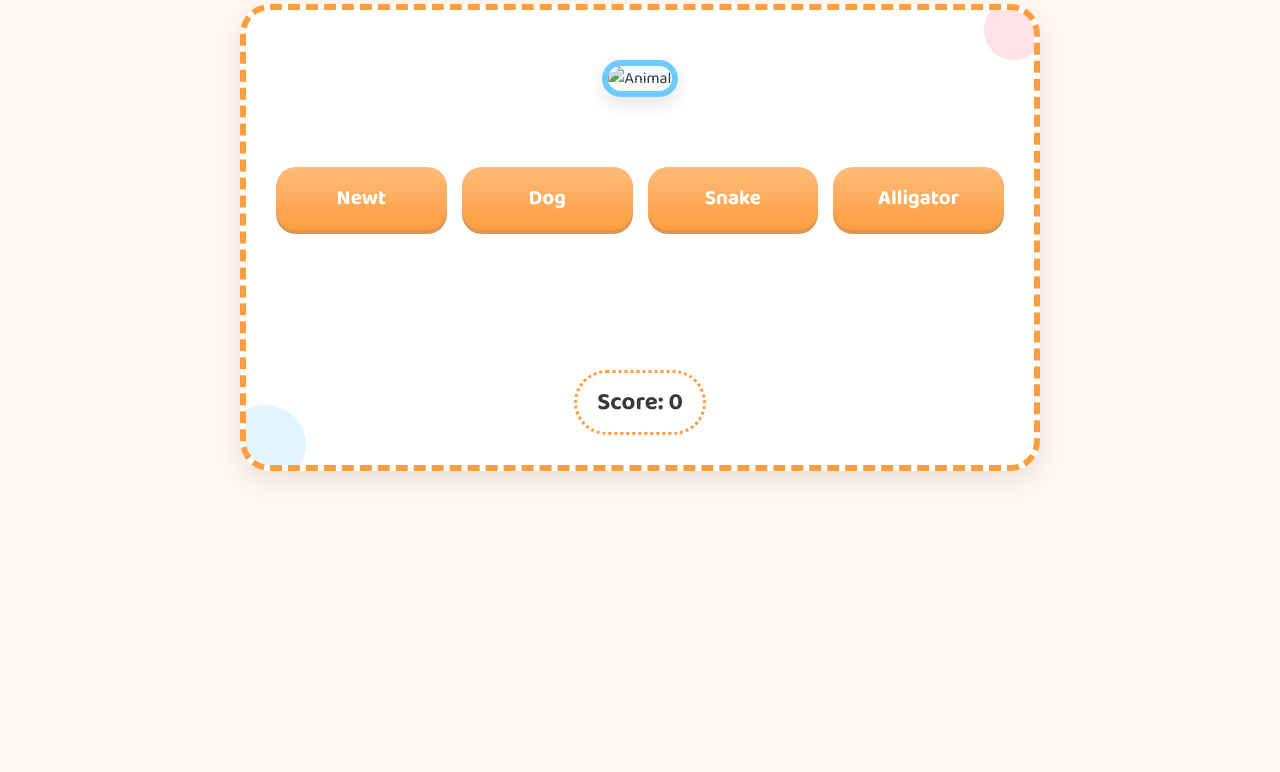
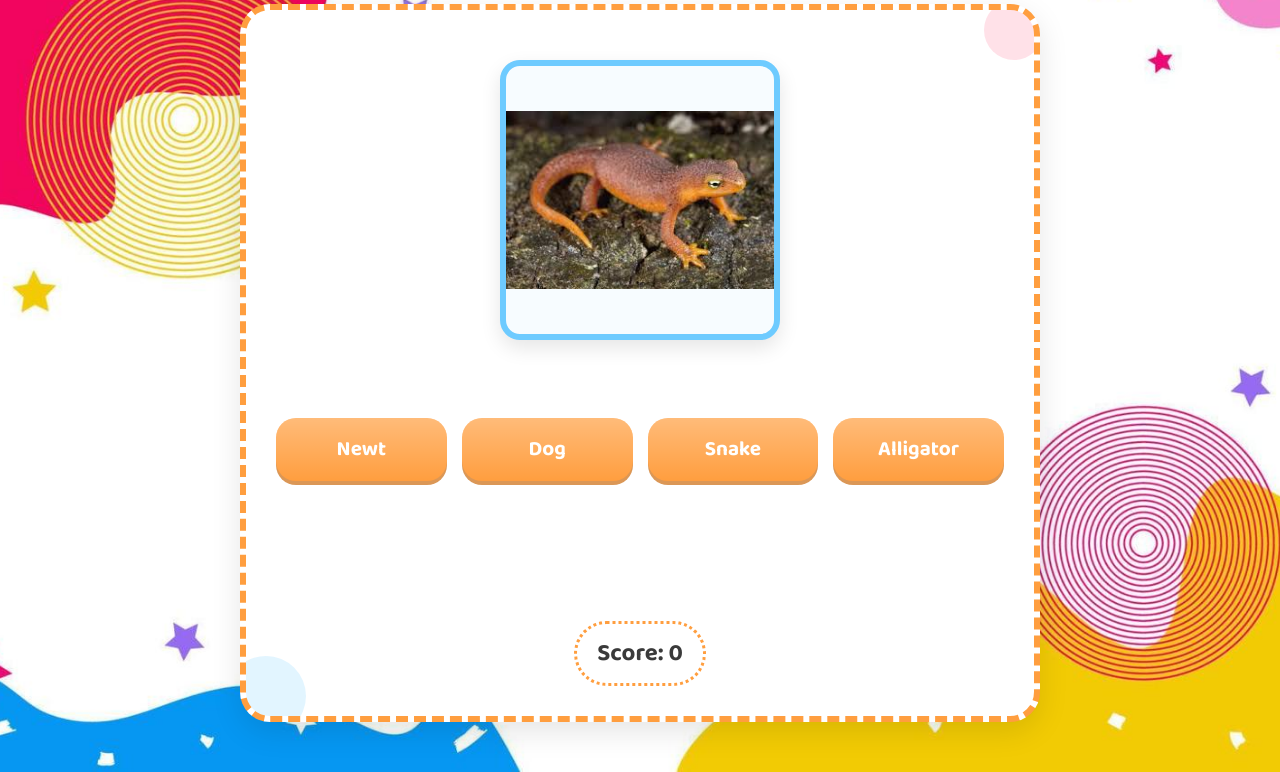
Before and after one commit to GhustavoSantos/EnglishForKids, a plain HTML site: page quiz.html in a window 1280 px wide. Shown: the part 114-886 px from the top of the page. Before the commit the page ends 800 px from the top, so only its background shows below. Drawn offline with Linux system fonts and the light colour scheme.

Commit message:
EnglishForKids
Reajuste nos diretórios.

```diff
--- a/quiz.html
+++ b/quiz.html
@@ -34,7 +34,7 @@
       display: flex;
       flex-direction: column;
       align-items: center;
-            background-image: url(../EnglishLearn/images/objects/quiz.jpg);
+            background-image: url(../EnglishForKids/images/objects/quiz.jpg);
             background-repeat: no-repeat;
             background-size: cover;
             background-position: center;
@@ -322,32 +322,32 @@
 
   <script>
     const animals = [
-      { letter: 'A', name: 'Alligator', image: '../EnglishLearn/images/objects/A.jpg' },
-      { letter: 'B', name: 'Bear', image: '../EnglishLearn/images/objects/B.jpg' },
-      { letter: 'C', name: 'Cat', image: '../EnglishLearn/images/objects/C.jpg' },
-      { letter: 'D', name: 'Dog', image: '../EnglishLearn/images/objects/D.jpg' },
-      { letter: 'E', name: 'Elephant', image: '../EnglishLearn/images/objects/E.jpg' },
-      { letter: 'F', name: 'Fox', image: '../EnglishLearn/images/objects/F.jpg' },
-      { letter: 'G', name: 'Giraffe', image: '../EnglishLearn/images/objects/G.jpg' },
-      { letter: 'H', name: 'Horse', image: '../EnglishLearn/images/objects/H.jpg' },
-      { letter: 'I', name: 'Iguana', image: '../EnglishLearn/images/objects/I.jpg' },
-      { letter: 'J', name: 'Jaguar', image: '../EnglishLearn/images/objects/J.jpg' },
-      { letter: 'K', name: 'Kangaroo', image: '../EnglishLearn/images/objects/K.jpg' },
-      { letter: 'L', name: 'Lion', image: '../EnglishLearn/images/objects/L.jpg' },
-      { letter: 'M', name: 'Monkey', image: '../EnglishLearn/images/objects/M.jpg' },
-      { letter: 'N', name: 'Newt', image: '../EnglishLearn/images/objects/N.jpg' },
-      { letter: 'O', name: 'Owl', image: '../EnglishLearn/images/objects/O.jpg' },
-      { letter: 'P', name: 'Penguin', image: '../EnglishLearn/images/objects/P.jpg' },
-      { letter: 'Q', name: 'Quail', image: '../EnglishLearn/images/objects/Q.jpg' },
-      { letter: 'R', name: 'Rabbit', image: '../EnglishLearn/images/objects/R.jpg' },
-      { letter: 'S', name: 'Snake', image: '../EnglishLearn/images/objects/S.jpg' },
-      { letter: 'T', name: 'Tiger', image: '../EnglishLearn/images/objects/T.jpg' },
-      { letter: 'U', name: 'Urial', image: '../EnglishLearn/images/objects/U.jpg' },
-      { letter: 'V', name: 'Vulture', image: '../EnglishLearn/images/objects/V.jpg' },
-      { letter: 'W', name: 'Wolf', image: '../EnglishLearn/images/objects/W.jpg' },
-      { letter: 'X', name: 'Xerus', image: '../EnglishLearn/images/objects/X.jpg' },
-      { letter: 'Y', name: 'Yak', image: '../EnglishLearn/images/objects/Y.jpg' },
-      { letter: 'Z', name: 'Zebra', image: '../EnglishLearn/images/objects/Z.jpg' }
+      { letter: 'A', name: 'Alligator', image: '../EnglishForKids/images/objects/A.jpg' },
+      { letter: 'B', name: 'Bear', image: '../EnglishForKids/images/objects/B.jpg' },
+      { letter: 'C', name: 'Cat', image: '../EnglishForKids/images/objects/C.jpg' },
+      { letter: 'D', name: 'Dog', image: '../EnglishForKids/images/objects/D.jpg' },
+      { letter: 'E', name: 'Elephant', image: '../EnglishForKids/images/objects/E.jpg' },
+      { letter: 'F', name: 'Fox', image: '../EnglishForKids/images/objects/F.jpg' },
+      { letter: 'G', name: 'Giraffe', image: '../EnglishForKids/images/objects/G.jpg' },
+      { letter: 'H', name: 'Horse', image: '../EnglishForKids/images/objects/H.jpg' },
+      { letter: 'I', name: 'Iguana', image: '../EnglishForKids/images/objects/I.jpg' },
+      { letter: 'J', name: 'Jaguar', image: '../EnglishForKids/images/objects/J.jpg' },
+      { letter: 'K', name: 'Kangaroo', image: '../EnglishForKids/images/objects/K.jpg' },
+      { letter: 'L', name: 'Lion', image: '../EnglishForKids/images/objects/L.jpg' },
+      { letter: 'M', name: 'Monkey', image: '../EnglishForKids/images/objects/M.jpg' },
+      { letter: 'N', name: 'Newt', image: '../EnglishForKids/images/objects/N.jpg' },
+      { letter: 'O', name: 'Owl', image: '../EnglishForKids/images/objects/O.jpg' },
+      { letter: 'P', name: 'Penguin', image: '../EnglishForKids/images/objects/P.jpg' },
+      { letter: 'Q', name: 'Quail', image: '../EnglishForKids/images/objects/Q.jpg' },
+      { letter: 'R', name: 'Rabbit', image: '../EnglishForKids/images/objects/R.jpg' },
+      { letter: 'S', name: 'Snake', image: '../EnglishForKids/images/objects/S.jpg' },
+      { letter: 'T', name: 'Tiger', image: '../EnglishForKids/images/objects/T.jpg' },
+      { letter: 'U', name: 'Urial', image: '../EnglishForKids/images/objects/U.jpg' },
+      { letter: 'V', name: 'Vulture', image: '../EnglishForKids/images/objects/V.jpg' },
+      { letter: 'W', name: 'Wolf', image: '../EnglishForKids/images/objects/W.jpg' },
+      { letter: 'X', name: 'Xerus', image: '../EnglishForKids/images/objects/X.jpg' },
+      { letter: 'Y', name: 'Yak', image: '../EnglishForKids/images/objects/Y.jpg' },
+      { letter: 'Z', name: 'Zebra', image: '../EnglishForKids/images/objects/Z.jpg' }
     ];
 
     let currentAnimal;
```
Also changed, not shown: alphabet.html (+2 -2 lines), game.html (+14 -14 lines), index.html (+1 -1 lines).
